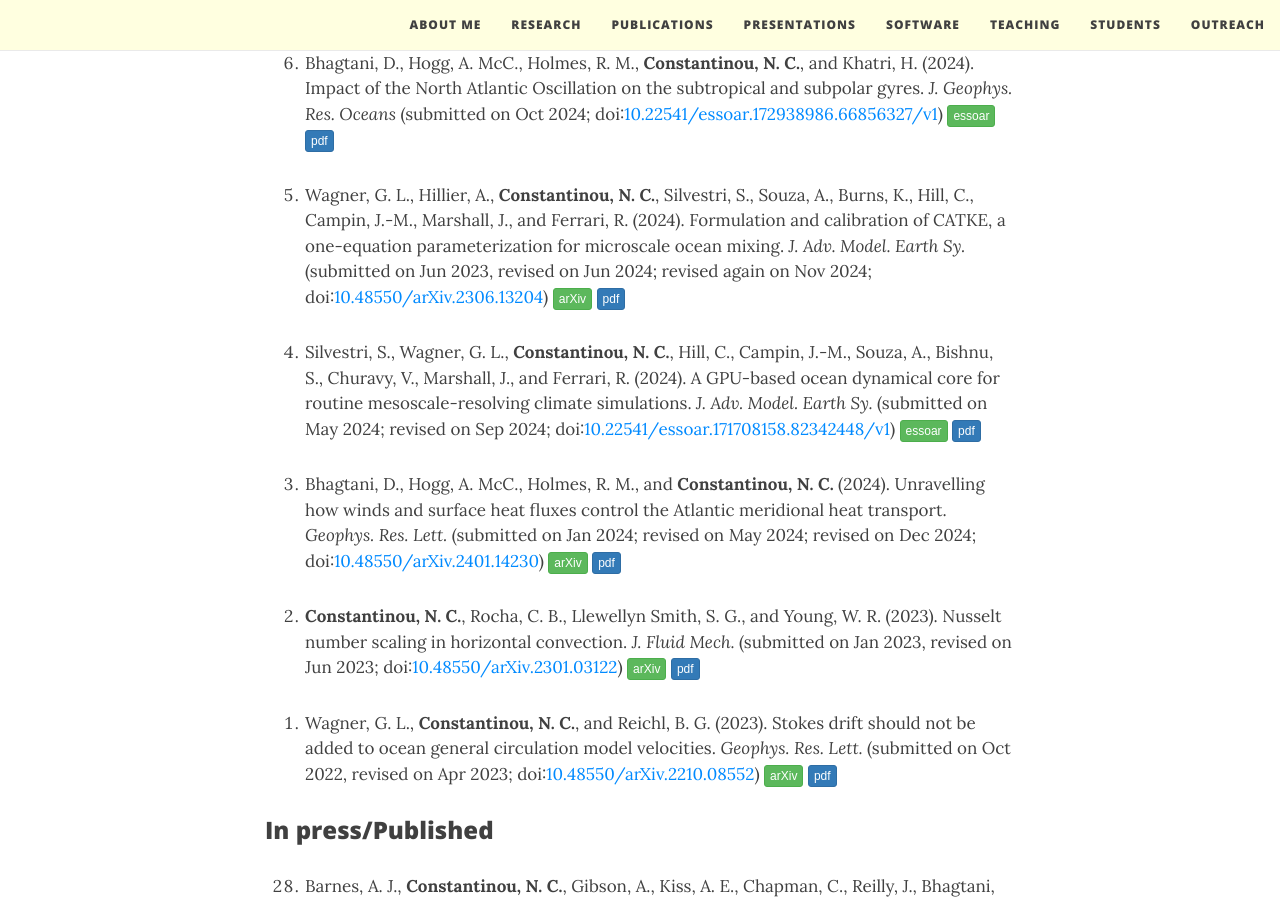
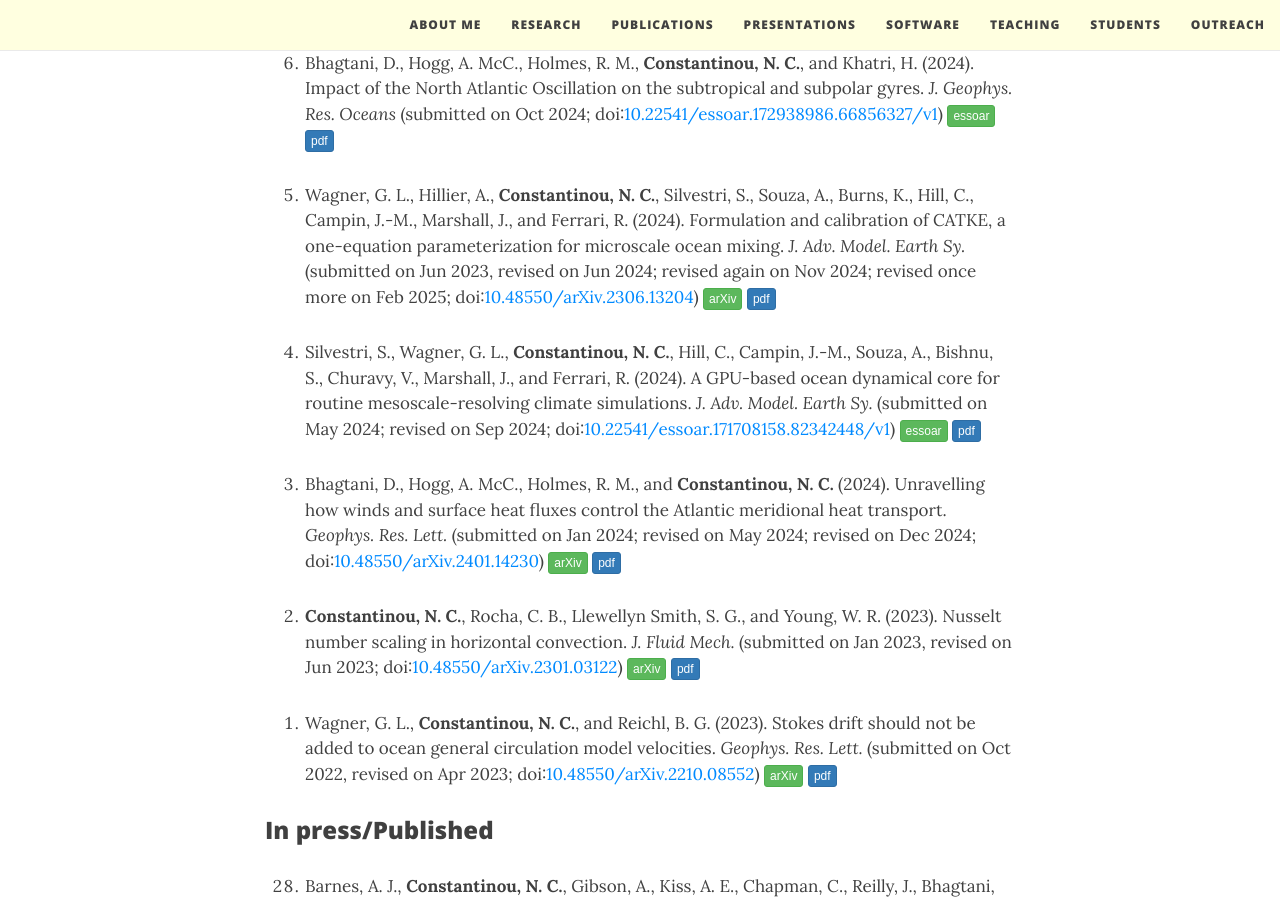
Before and after one commit to navidcy/navidcy.github.io, a Jekyll site: the page built from publications.md, in a window 1280 px wide and 900 px high, scrolled down 543 px. Built offline with Jekyll 4.4.1, drawn with Linux system fonts in a browser that asks for light colours; nearby versions of some CDN libraries; comment, search, counter and statistics services are not loaded.

Commit message:
revised catke

```diff
--- a/publications.md
+++ b/publications.md
@@ -25,7 +25,7 @@
 0. Bhagtani, D., Hogg, A. McC., Holmes, R. M., **Constantinou, N. C.**, and Khatri, H. (2024). Impact of the North Atlantic Oscillation on the subtropical and subpolar gyres. _J. Geophys. Res. Oceans_ (submitted on Oct 2024; doi:[10.22541/essoar.172938986.66856327/v1](https://doi.org/10.22541/essoar.172938986.66856327/v1){:target="_blank"}) [<span class="btn btn-success btn-xs{{end}}" style="font-family:sans-serif;">essoar</span>](https://doi.org/10.22541/essoar.172938986.66856327/v1){:target="_blank"} [<span class="btn btn-primary btn-xs{{end}}" style="font-family:sans-serif;">pdf</span>][gyres-NAO]
 
 
-0. Wagner, G. L., Hillier, A., **Constantinou, N. C.**, Silvestri, S., Souza, A., Burns, K., Hill, C., Campin, J.-M., Marshall, J., and Ferrari, R. (2024). Formulation and calibration of CATKE, a one-equation parameterization for microscale ocean mixing. _J. Adv. Model. Earth Sy._ (submitted on Jun 2023, revised on Jun 2024; revised again on Nov 2024; doi:[10.48550/arXiv.2306.13204](https://doi.org/10.48550/arXiv.2306.13204){:target="_blank"}) [<span class="btn btn-success btn-xs{{end}}" style="font-family:sans-serif;">arXiv</span>][arXiv:2306.13204]{:target="_blank"} [<span class="btn btn-primary btn-xs{{end}}" style="font-family:sans-serif;">pdf</span>][catke-physics]
+1. Wagner, G. L., Hillier, A., **Constantinou, N. C.**, Silvestri, S., Souza, A., Burns, K., Hill, C., Campin, J.-M., Marshall, J., and Ferrari, R. (2024). Formulation and calibration of CATKE, a one-equation parameterization for microscale ocean mixing. _J. Adv. Model. Earth Sy._ (submitted on Jun 2023, revised on Jun 2024; revised again on Nov 2024; revised once more on Feb 2025; doi:[10.48550/arXiv.2306.13204](https://doi.org/10.48550/arXiv.2306.13204){:target="_blank"}) [<span class="btn btn-success btn-xs{{end}}" style="font-family:sans-serif;">arXiv</span>][arXiv:2306.13204]{:target="_blank"} [<span class="btn btn-primary btn-xs{{end}}" style="font-family:sans-serif;">pdf</span>][catke-physics]
 
 
 0. Silvestri, S., Wagner, G. L., **Constantinou, N. C.**, Hill, C., Campin, J.-M., Souza, A., Bishnu, S., Churavy, V., Marshall, J., and Ferrari, R. (2024). A GPU-based ocean dynamical core for routine mesoscale-resolving climate simulations. _J. Adv. Model. Earth Sy._ (submitted on May 2024; revised on Sep 2024; doi:[10.22541/essoar.171708158.82342448/v1](https://doi.org/10.22541/essoar.171708158.82342448/v1){:target="_blank"}) [<span class="btn btn-success btn-xs{{end}}" style="font-family:sans-serif;">essoar</span>](https://doi.org/10.22541/essoar.171708158.82342448/v1){:target="_blank"} [<span class="btn btn-primary btn-xs{{end}}" style="font-family:sans-serif;">pdf</span>][mesoscale-gpu-dycore]
```
